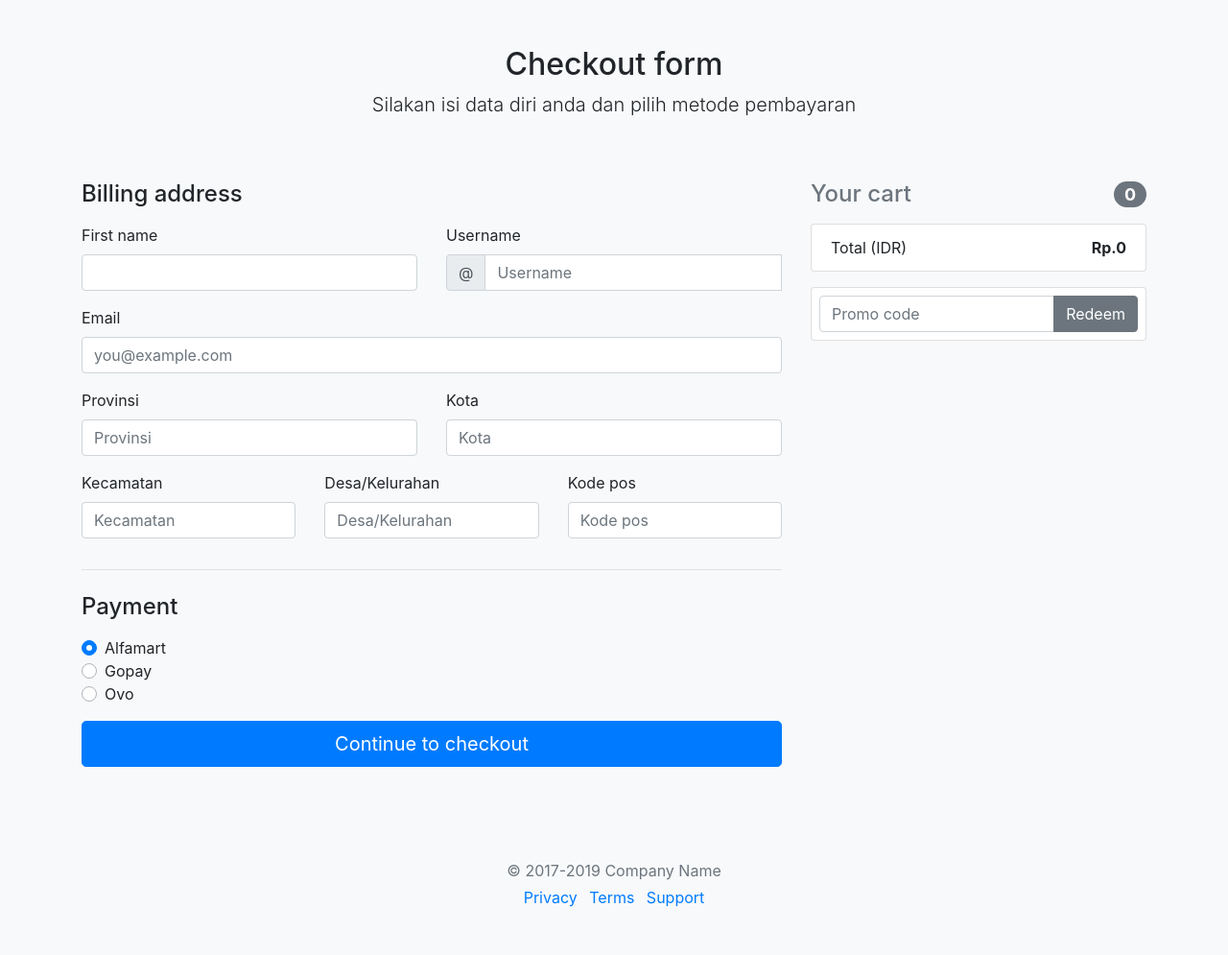
After one commit to raflidev/glodokberkah-CI, a CodeIgniter app: the page made by application/views/checkout/index.php in a window 1280 px wide. The commit adds this page. Shown: the whole page at 96% size. Run offline with CodeIgniter, Linux system fonts and the light colour scheme; data that the repository does not hold is empty.

Commit message:
checkout feature

```diff
--- a/application/controllers/produk.php
+++ b/application/controllers/produk.php
@@ -26,5 +26,11 @@ class produk extends CI_Controller {
         $this->load->view('templates/footer');
         }
 
+        public function add($kodebarang)
+        {
+        $this->Model_produk->tambahBarang($kodebarang);
+
+        redirect('produk');
+        }
 
 }
--- /dev/null
+++ b/application/views/checkout/index.php
@@ -0,0 +1,182 @@
+
+<!doctype html>
+<html lang="en">
+  <head>
+    <meta charset="utf-8">
+    <meta name="viewport" content="width=device-width, initial-scale=1, shrink-to-fit=no">
+    <meta name="description" content="">
+    <meta name="author" content="Mark Otto, Jacob Thornton, and Bootstrap contributors">
+    <meta name="generator" content="Jekyll v3.8.5">
+    <title>Checkout example · Bootstrap</title>
+
+    <!-- Bootstrap core CSS -->
+
+    <link rel="stylesheet" href="<?= base_url() ?>assets/css/bootstrap.min.css">
+
+    </head>
+<body class="bg-light">
+    <div class="container">
+  <div class="py-5 text-center">
+    <h2>Checkout form</h2>
+    <p class="lead">Silakan isi data diri anda dan pilih metode pembayaran</p>
+  </div>
+
+  <div class="row">
+    <div class="col-md-4 order-md-2 mb-4">
+      <h4 class="d-flex justify-content-between align-items-center mb-3">
+        <span class="text-muted">Your cart</span>
+        <span class="badge badge-secondary badge-pill">
+        <?php
+              $cart = 0;
+              foreach ($this->session->userdata('barang') as $key => $value) {
+                $cart+=$value;
+              }
+              echo $cart; ?>
+        </span>
+      </h4>
+      <ul class="list-group mb-3">
+          <?php
+          $total=0;
+          foreach ($this->session->userdata('barang') as $key => $value):
+            $query = $this->db->query("select * from barang inner join detailbarang on detailbarang.kode_barang = barang.kode_barang where barang.kode_barang = '$key' ");
+            foreach($query->result_array() as $row):
+              $subharga = $row['harga_jual']*$value;
+            ?>
+        <li class="list-group-item d-flex justify-content-between lh-condensed">
+          <div>
+            <h6 class="my-0"><?= $row['nama_barang'] ?></h6>
+            <small class="text-muted"><?= $value ?> pcs</small>
+          </div>
+          <span class="text-muted">Rp.<?= number_format($subharga) ?></span>
+        </li>
+
+          <?php
+        $total+=$subharga;
+        endforeach;
+      endforeach;
+      ?>
+      <li class="list-group-item d-flex justify-content-between">
+        <span>Total (IDR)</span>
+        <strong>Rp.<?= number_format($total) ?></strong>
+      </li>
+
+      </ul>
+
+      <form class="card p-2">
+        <div class="input-group">
+          <input type="text" class="form-control" placeholder="Promo code">
+          <div class="input-group-append">
+            <button type="submit" class="btn btn-secondary">Redeem</button>
+          </div>
+        </div>
+      </form>
+    </div>
+    <div class="col-md-8 order-md-1">
+      <h4 class="mb-3">Billing address</h4>
+      <form class="needs-validation" novalidate>
+        <div class="row">
+          <div class="col-md-6">
+            <label for="firstName">First name</label>
+            <input type="text" value="<?php
+        if($ca == true){ echo $id['nama']; }?>" class="form-control" id="firstName" placeholder="" value="" required>
+            <div class="invalid-feedback">
+              Valid first name is required.
+            </div>
+          </div>
+
+          <div class="col-md-6 mb-3">
+              <label for="username">Username</label>
+              <div class="input-group">
+                  <div class="input-group-prepend">
+                      <span class="input-group-text">@</span>
+                    </div>
+                    <input type="text" value="<?php
+        if($ca == true){ echo $this->session->userdata('USER'); }?>" class="form-control" id="username" placeholder="Username" required>
+                    <div class="invalid-feedback" style="width: 100%;">
+              Your username is required.
+            </div>
+        </div>
+    </div>
+</div>
+
+        <div class="mb-3">
+          <label for="email">Email </label>
+          <input type="email"  value="<?php
+        if($ca == true){ echo $id['email']; }?>"class="form-control" id="email" placeholder="you@example.com">
+          <div class="invalid-feedback">
+            Please enter a valid email address for shipping updates.
+          </div>
+        </div>
+
+        <div class="row">
+
+            <div class="col-md-6">
+                <label>Provinsi</label>
+                <input type="text" value="<?php
+        if($ca == true){ echo $id['provinsi']; }?>" name='provinsi' class="form-control mb-3" placeholder="Provinsi" required>
+                </div>
+
+                <div class="col-md-6">
+                    <label>Kota</label>
+                    <input type="text" value="<?php
+        if($ca == true){ echo $id['kota']; }?>"   name='kota' class="form-control mb-3" placeholder="Kota" required>
+                </div>
+            </div>
+            <div class="row">
+
+                <div class="col-md-4">
+                    <label>Kecamatan</label>
+                    <input type="text" value="<?php
+        if($ca == true){ echo $id['kecamatan']; }?>"   name='kecamatan' class="form-control mb-3" placeholder="Kecamatan" required>
+                </div>
+
+
+                <div class="col-md-4">
+                    <label>Desa/Kelurahan</label>
+                    <input type="text" value="<?php
+        if($ca == true){ echo $id['deskel']; }?>"  name='deskel' class="form-control mb-3" placeholder="Desa/Kelurahan" required>
+            </div>
+
+
+                <div class="col-md-4">
+                    <label>Kode pos</label>
+                    <input type="number" value="<?php
+        if($ca == true){ echo $id['kode_pos']; }?>"   name='pos' class="form-control mb-3" placeholder="Kode pos" required>
+                </div>
+
+        </div>
+
+        <hr class="mb-4">
+
+        <h4 class="mb-3">Payment</h4>
+
+        <div class="d-block my-3">
+          <div class="custom-control custom-radio">
+            <input id="credit" name="paymentMethod" type="radio" class="custom-control-input" checked required>
+            <label class="custom-control-label" for="credit">Alfamart</label>
+          </div>
+          <div class="custom-control custom-radio">
+            <input id="debit" name="paymentMethod" type="radio" class="custom-control-input" required>
+            <label class="custom-control-label" for="debit">Gopay</label>
+          </div>
+          <div class="custom-control custom-radio">
+            <input id="paypal" name="paymentMethod" type="radio" class="custom-control-input" required>
+            <label class="custom-control-label" for="paypal">Ovo</label>
+          </div>
+        </div>
+
+        <button class="btn btn-primary btn-lg btn-block" type="submit">Continue to checkout</button>
+      </form>
+    </div>
+  </div>
+
+  <footer class="my-5 pt-5 text-muted text-center text-small">
+    <p class="mb-1">&copy; 2017-2019 Company Name</p>
+    <ul class="list-inline">
+      <li class="list-inline-item"><a href="#">Privacy</a></li>
+      <li class="list-inline-item"><a href="#">Terms</a></li>
+      <li class="list-inline-item"><a href="#">Support</a></li>
+    </ul>
+  </footer>
+</div>
+</html>
--- a/application/views/templates/footer.php
+++ b/application/views/templates/footer.php
@@ -5,6 +5,6 @@
         <script src="https://cdnjs.cloudflare.com/ajax/libs/feather-icons/4.9.0/feather.min.js"></script>
         <!-- <script src="https://cdnjs.cloudflare.com/ajax/libs/Chart.js/2.7.3/Chart.min.js"></script> -->
         <script>
-      feather.replace()
+      feather.replace();
     </script>
 </html>
--- a/application/views/templates/head.php
+++ b/application/views/templates/head.php
@@ -4,7 +4,8 @@
     <meta charset="UTF-8">
     <meta name="viewport" content="width=device-width, initial-scale=1.0">
     <meta http-equiv="X-UA-Compatible" content="ie=edge">
-    <link rel="stylesheet" href="assets/css/bootstrap.min.css">
+    <link rel="stylesheet" href="<?= base_url()?>assets/css/bootstrap.min.css">
+    <link rel="stylesheet" href="<?= base_url()?>assets/js/bootstrap.min.js">
     <script src="https://unpkg.com/feather-icons"></script>
     <link rel="stylesheet" href="assets/css/sidebar.css">
     <title>GlodokBerkah</title>
```
Also changed, not shown: application/controllers/checkout.php (added, +29 -0 lines), application/models/Model_produk.php (+14 -0 lines), application/views/produk/index.php (+12 -4 lines), application/views/produk/login.php (+6 -1 lines), application/views/templates/topbar.php (+10 -2 lines).
